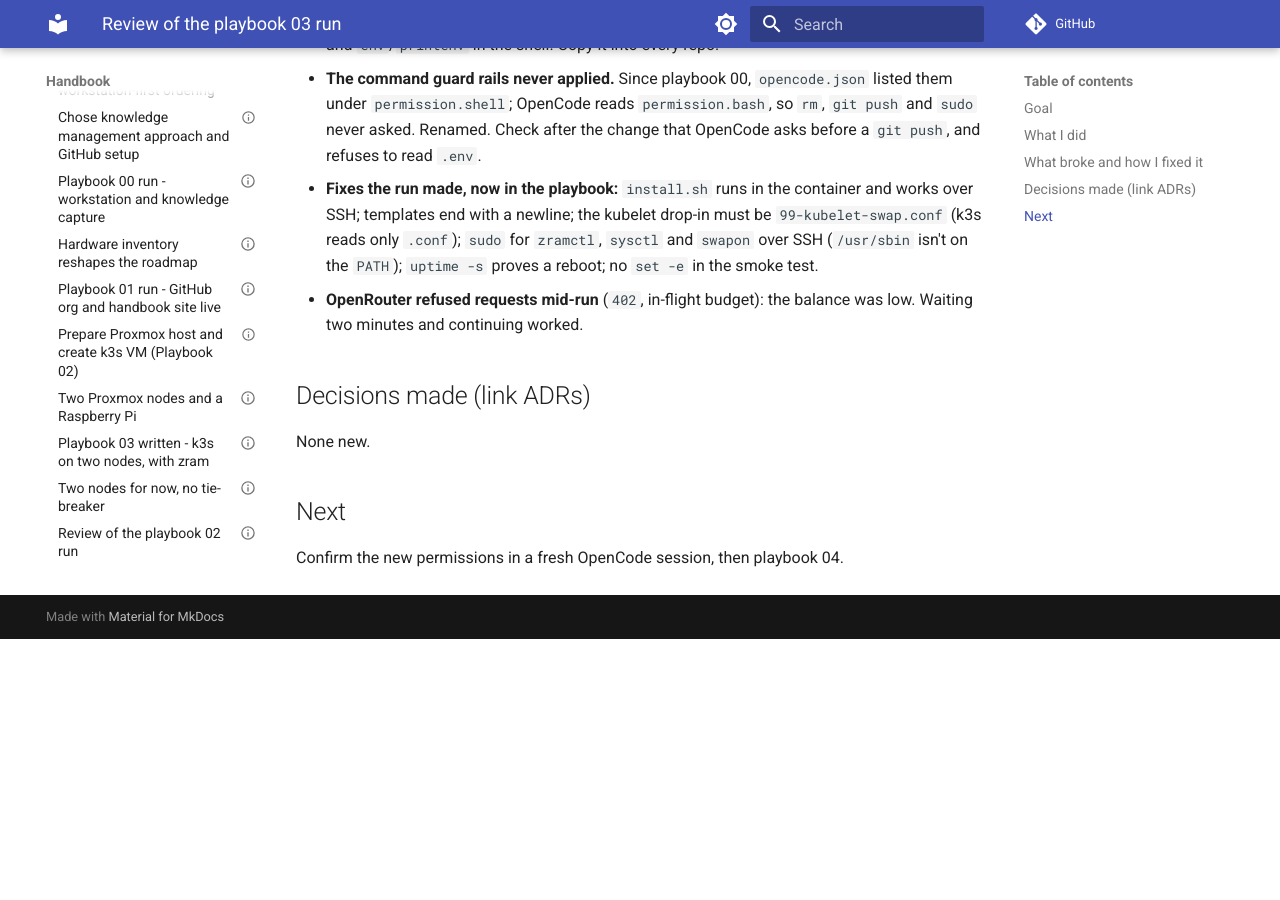
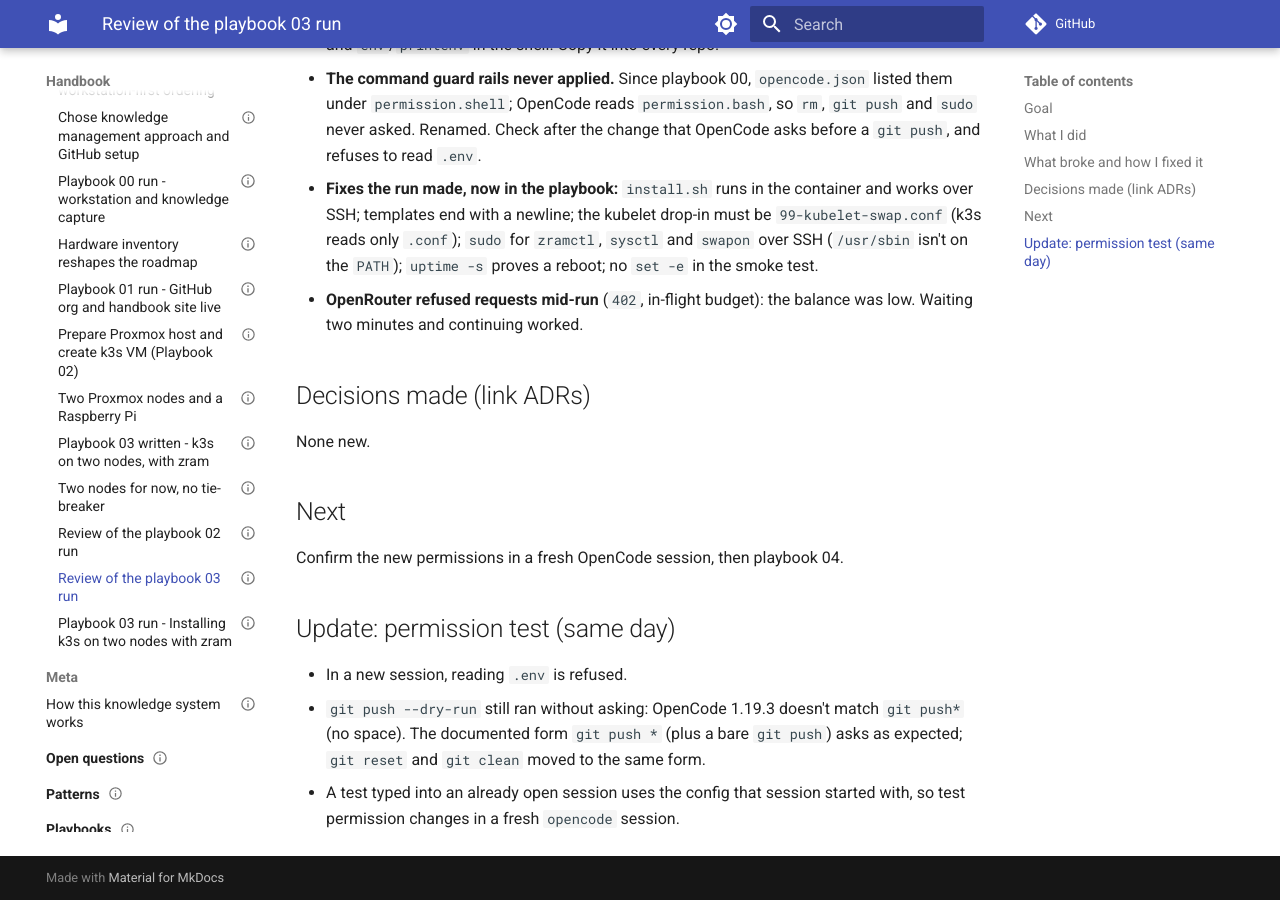
Before and after one commit to ssaav5-ai-labs/handbook, an MkDocs documentation site: the page built from docs/journal/2026/2026-10-29-playbook-03-run-review.md, in a window 1280 px wide and 900 px high, scrolled down 600 px. Built offline with MkDocs 1.6.1 and Material for MkDocs 9.7.7, drawn with Linux system fonts in a browser that asks for light colours; comment, search, counter and statistics services are not loaded; before the commit the page ends 1239 px from its top, so only the background shows below that.

Commit message:
OpenCode: use the documented "git push *" pattern so ask rules fire (#9)
OpenCode 1.19.3 didn't match "git push*" against "git push --dry-run";
"git push *" plus a bare "git push" asks as expected (tested in a fresh
session). Same form for git reset and git clean. Journal update.


Claude-Session: https://claude.ai/code/session_01S8kwfCgnY3eQruDAKpBSCU

Co-authored-by: Claude <noreply@anthropic.com>

```diff
--- a/docs/journal/2026/2026-10-29-playbook-03-run-review.md
+++ b/docs/journal/2026/2026-10-29-playbook-03-run-review.md
@@ -32,3 +32,8 @@ None new.
 
 ## Next
 Confirm the new permissions in a fresh OpenCode session, then playbook 04.
+
+## Update: permission test (same day)
+- In a new session, reading `.env` is refused.
+- `git push --dry-run` still ran without asking: OpenCode 1.19.3 doesn't match `git push*` (no space). The documented form `git push *` (plus a bare `git push`) asks as expected; `git reset` and `git clean` moved to the same form.
+- A test typed into an already open session uses the config that session started with, so test permission changes in a fresh `opencode` session.
```
Also changed, not shown: opencode.json (+6 -4 lines).
